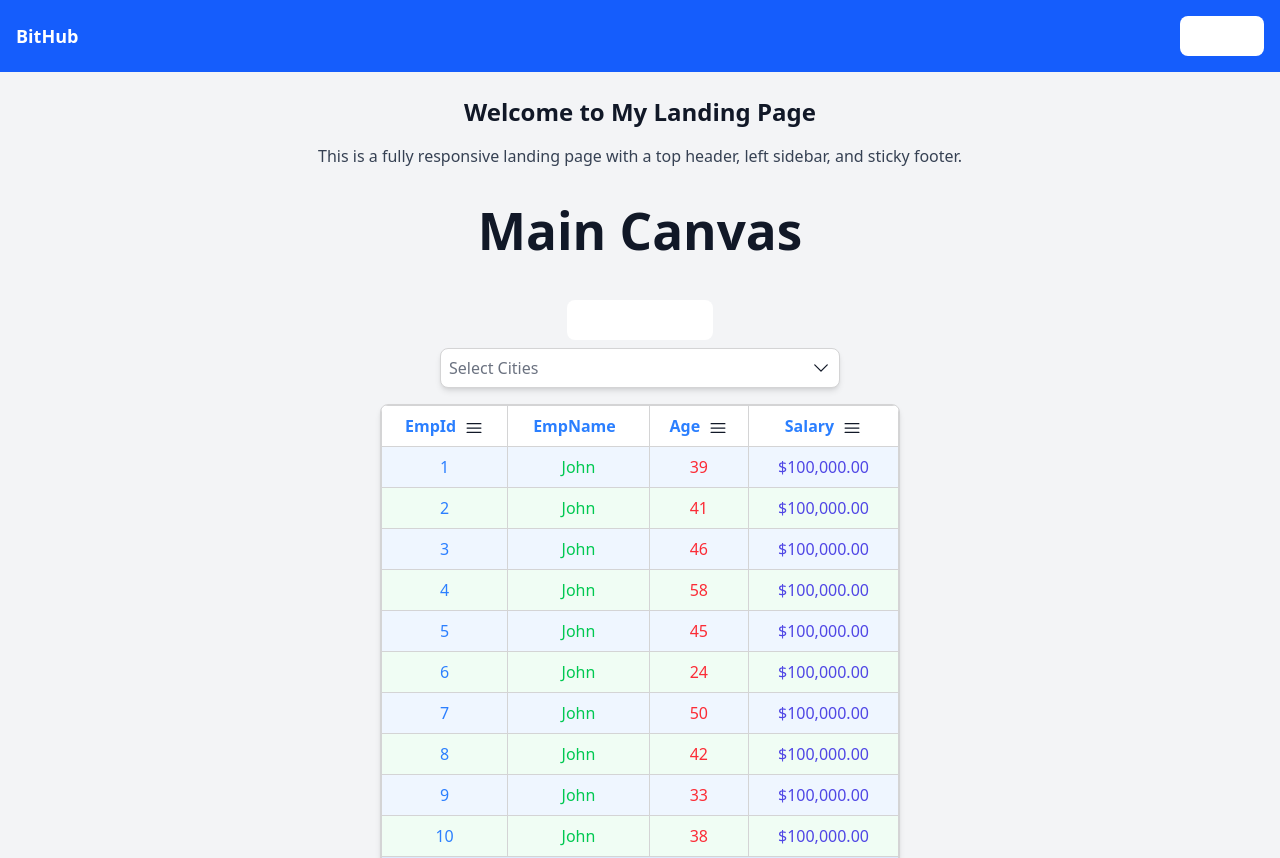
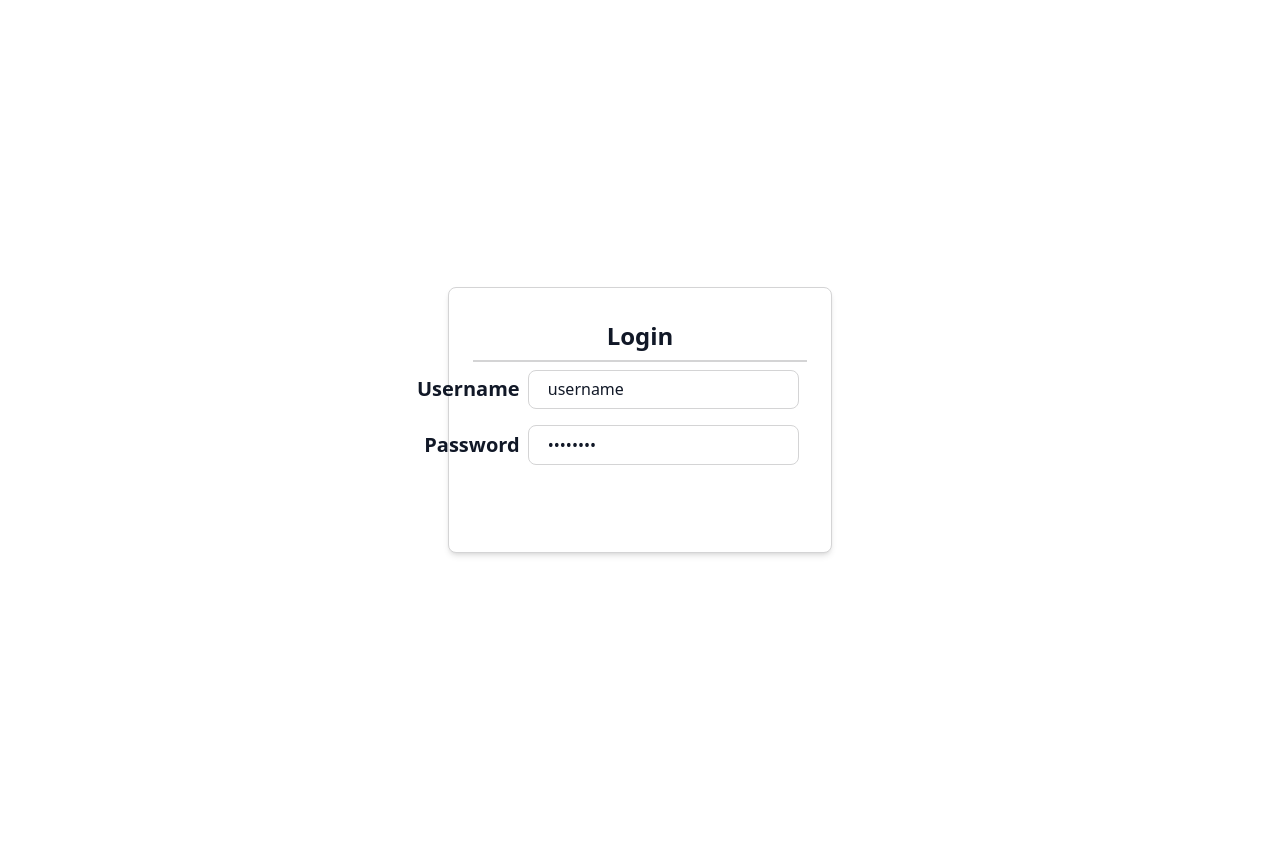
Before and after one commit to rabinzx/BitHub, a React (Vite) app in the folder frontend/: page /login in a window 1280 px wide. Shown: the top 858 px of the page. After the commit the page ends 800 px from the top, so only its background shows below. Built offline with nearby package versions, Linux system fonts and the light colour scheme.

Commit message:
Add react-router-dom
+ Setup basic routes
+ Add Login page

```diff
--- a/frontend/src/App.tsx
+++ b/frontend/src/App.tsx
@@ -1,9 +1,10 @@
 import { useEffect, useState } from 'react'
 import reactLogo from './assets/react.svg'
 import viteLogo from '/vite.svg'
-import { Routes, Route } from "react-router-dom";
+import { Outlet } from "react-router-dom";
 import './App.css'
 import MainCanvas from './pages/MainCanvas';
+import SidePage from './pages/SidePage';
 
 function App() {
   const [count, setCount] = useState(0)
@@ -77,14 +78,8 @@ function App() {
 
         {/* Main Content */}
         <main className={`flex-1 transition-all duration-250 p-6 bg-gray-100 -ml-[250px] ${isSidebarOpen && "md:ml-0"}`}>
-          <h2 className="text-2xl font-bold mb-4">Welcome to My Landing Page</h2>
-          <p className="text-gray-700">
-            This is a fully responsive landing page with a top header, left sidebar, and sticky footer.
-          </p>
-
-          {/* Main Canvas Page */}
-          <MainCanvas />
-
+          {/* Route outlet */}
+          <Outlet />
         </main>
       </div>
       {/* Footer */}
--- a/frontend/src/main.tsx
+++ b/frontend/src/main.tsx
@@ -1,14 +1,25 @@
 import { StrictMode } from 'react'
 import { createRoot } from 'react-dom/client'
-import { BrowserRouter } from "react-router-dom"
+import { BrowserRouter, Route, Routes } from "react-router-dom"
 import "normalize.css" // CSS reset
 import './index.css' // includes tailwindcss
 import App from './App.tsx'
+import MainCanvas from './pages/MainCanvas.tsx'
+import SidePage from './pages/SidePage.tsx'
+import NotFoundPage from './pages/NotFoundPage.tsx'
+import LoginForm from './pages/LoginForm.tsx'
 
 createRoot(document.getElementById('root')!).render(
   <StrictMode>
     <BrowserRouter>
-      <App />
+      <Routes>
+        <Route path="/login" element={<LoginForm />} ></Route>
+        <Route path="/" element={<App />} >
+          <Route index element={<MainCanvas />} />
+          <Route path="sidepage" element={<SidePage />} />
+          <Route path="*" element={<NotFoundPage />} />
+        </Route>
+      </Routes>
     </BrowserRouter>
   </StrictMode>,
 )
--- /dev/null
+++ b/frontend/src/pages/LoginForm.tsx
@@ -0,0 +1,61 @@
+import react from 'react';
+import { useForm } from 'react-hook-form';
+import { useNavigate } from 'react-router-dom';
+import InputComponent from '../components/InputComponent';
+import { useState } from 'react';
+import LoadingComponent from '../components/LoadingComponent';
+import CardComponent from '@/components/CardComponent';
+
+const LoginForm = () => {
+    const { register, handleSubmit, formState: { errors } } = useForm();
+    const [loading, setLoading] = useState(false);
+    const navigate = useNavigate();
+
+    const onSubmit = async (data: any) => {
+        setLoading(true);
+        try {
+            // Simulate API call
+            await new Promise((resolve) => setTimeout(resolve, 1000));
+            console.log("Login data:", data);
+            navigate('/'); // Redirect to home page on success
+        } catch (error) {
+            console.error("Login failed:", error);
+        } finally {
+            setLoading(false);
+        }
+    };
+
+    return (
+        <CardComponent className="max-w-96 mx-auto mt-10 p-6 bg-white shadow-md rounded-lg" title={<span className="text-2xl font-bold mb-6">Login</span>} >
+            <form onSubmit={handleSubmit(onSubmit)} className=''>
+                <InputComponent
+                    name="Username"
+                    type="text"
+                    register={register}
+                    rules={{ required: 'Password is required' }}
+                    errors={errors}
+                    value="username"
+                    onChange={() => { }}
+                    className={{ container: 'mb-4 justify-end' }}
+                />
+                <InputComponent
+                    name="Password"
+                    type="password"
+                    errors={errors}
+                    value="username"
+                    onChange={() => { }}
+                    className={{ container: 'mb-4 justify-end' }}
+                />
+                <button
+                    type="submit"
+                    className={`w-full py-2 mt-4 text-white bg-blue-600 rounded hover:bg-blue-700 ${loading ? 'opacity-50 cursor-not-allowed' : ''}`}
+                    disabled={loading}
+                >
+                    {loading ? <LoadingComponent /> : 'Login'}
+                </button>
+            </form>
+        </CardComponent>
+    );
+}
+
+export default LoginForm;
--- a/frontend/src/pages/MainCanvas.tsx
+++ b/frontend/src/pages/MainCanvas.tsx
@@ -6,9 +6,8 @@ import GridComponent from "../components/GridComponent";
 import SelectComponent from "../components/SelectComponent";
 import ModalComponent from "@/components/ModelComponent";
 import rules from "../InputRules";
-import DraggableModal from "@/components/DraggableModal";
 import LoadingComponent from "@/components/LoadingComponent";
-
+import { Link } from "react-router-dom";
 
 const MainCanvas = () => {
     const [person, setPerson] = useState({
@@ -94,6 +93,8 @@ const MainCanvas = () => {
     return (
         <div className="flex flex-col items-center justify-center g-gray-100">
             <h1 className="text-3xl font-bold mb-4">Main Canvas</h1>
+
+            <Link to="/sidepage">Side Page</Link>
 
             <LoadingComponent />
 
--- /dev/null
+++ b/frontend/src/pages/NotFoundPage.tsx
@@ -0,0 +1,12 @@
+import { NoSymbolIcon } from '@heroicons/react/24/solid'
+
+const NotFoundPage = () => {
+    return (
+        <div className="">
+            <NoSymbolIcon className="w-24 h-24 mx-auto text-gray-500 mt-20" />
+            <h1 className="text-2xl font-bold text-center mt-4">404 - Page Not Found</h1>
+        </div>
+    )
+};
+
+export default NotFoundPage;
--- /dev/null
+++ b/frontend/src/pages/SidePage.tsx
@@ -0,0 +1,19 @@
+import { useState } from "react";
+import InputComponent from "../components/InputComponent";
+import CardComponent from "../components/CardComponent";
+import { useForm } from "react-hook-form";
+import GridComponent from "../components/GridComponent";
+import SelectComponent from "../components/SelectComponent";
+import ModalComponent from "@/components/ModelComponent";
+import rules from "../InputRules";
+import LoadingComponent from "@/components/LoadingComponent";
+
+
+const SidePage = () => {
+
+    return (
+        <div>side page</div>
+    );
+};
+
+export default SidePage;
```
